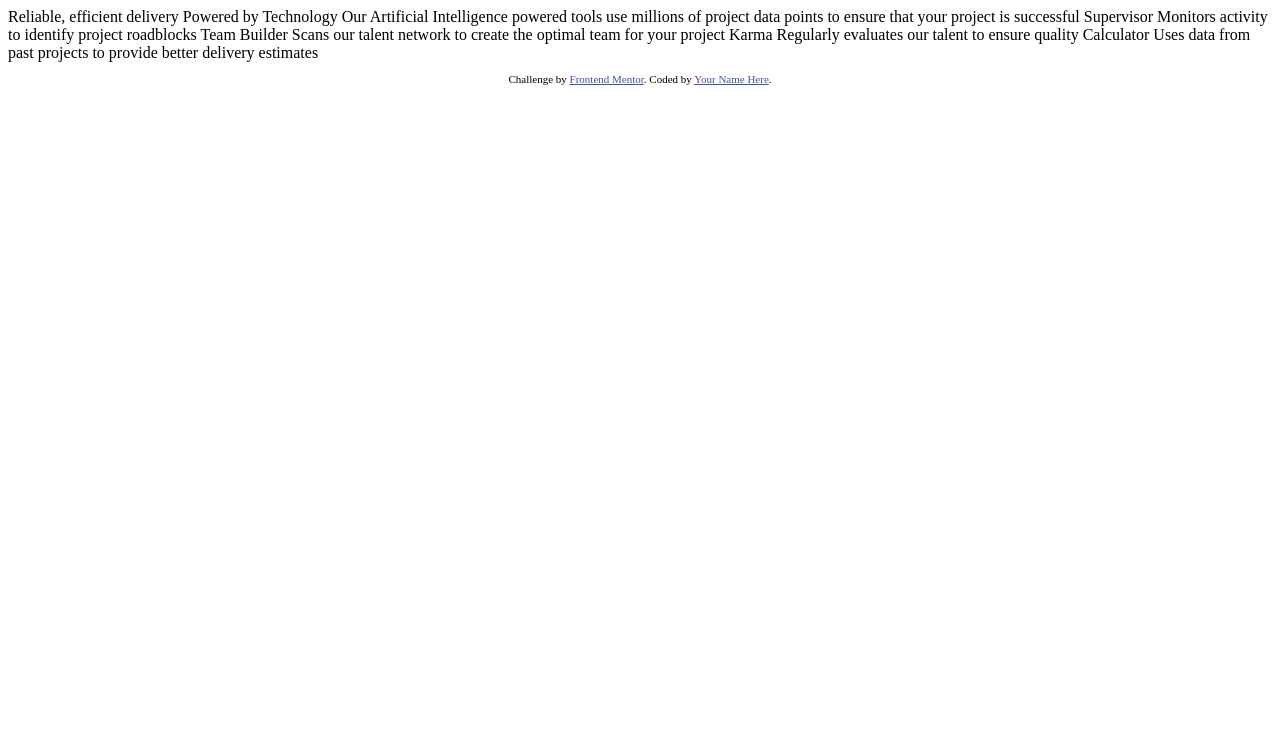
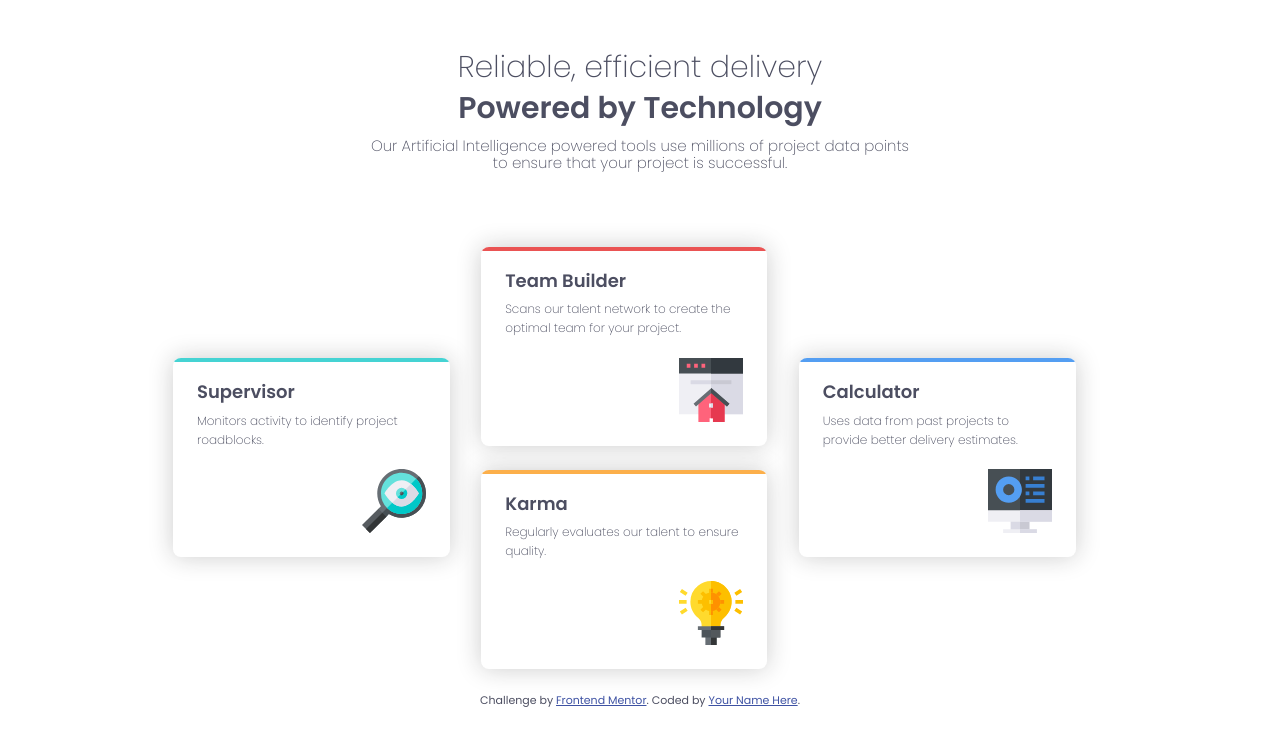
Before and after one commit to Alil0l/four-card-feature-section-master, a plain HTML site: page index.html in a window 1280 px wide. Drawn offline with Linux system fonts and the light colour scheme.

Commit message:
finished this task from front-end mentor

```diff
--- a/index.html
+++ b/index.html
@@ -1,44 +1,97 @@
 <!DOCTYPE html>
 <html lang="en">
   <head>
-  <meta charset="UTF-8">
-  <meta name="viewport" content="width=device-width, initial-scale=1.0"> <!-- displays site properly based on user's device -->
+    <meta charset="UTF-8" />
+    <meta name="viewport" content="width=device-width, initial-scale=1.0" />
+    <!-- displays site properly based on user's device -->
 
-  <link rel="icon" type="image/png" sizes="32x32" href="./images/favicon-32x32.png">
+    <link
+      rel="icon"
+      type="image/png"
+      sizes="32x32"
+      href="./images/favicon-32x32.png"
+    />
 
     <title>Frontend Mentor | Four card feature section</title>
-
+    <link rel="stylesheet" href="normalize.css" />
+    <link rel="stylesheet" href="style.css" />
     <!-- Feel free to remove these styles or customise in your own stylesheet 👍 -->
+    <link rel="preconnect" href="https://fonts.googleapis.com" />
+    <link rel="preconnect" href="https://fonts.gstatic.com" crossorigin />
+    <link
+      href="https://fonts.googleapis.com/css2?family=Poppins:wght@200;300;400;600;800&display=swap"
+      rel="stylesheet"
+    />
     <style>
-    .attribution { font-size: 11px; text-align: center; }
-    .attribution a { color: hsl(228, 45%, 44%); }
+      .attribution {
+        font-size: 11px;
+        text-align: center;
+      }
+      .attribution a {
+        color: hsl(228, 45%, 44%);
+      }
     </style>
   </head>
   <body>
-
-  Reliable, efficient delivery
-  Powered by Technology
-
-  Our Artificial Intelligence powered tools use millions of project data points
-  to ensure that your project is successful
-
-  Supervisor
-  Monitors activity to identify project roadblocks
-
-  Team Builder
-  Scans our talent network to create the optimal team for your project
-
-  Karma
-  Regularly evaluates our talent to ensure quality
-
-  Calculator
-  Uses data from past projects to provide better delivery estimates
-
+    <div class="header">
+      <h4>Reliable, efficient delivery</h4>
+      <h1>Powered by Technology</h1>
+      <p>
+        Our Artificial Intelligence powered tools use millions of project data
+        points to ensure that your project is successful.
+      </p>
+    </div>
+    <div class="section">
+      <div class="cards-container">
+        <div class="cards-container-left">
+          <div class="card card-1">
+            <div class="card-text">
+              <h2>Supervisor</h2>
+              <p>Monitors activity to identify project roadblocks.</p>
+            </div>
+            <img src="images/icon-supervisor.svg" alt="Supervisor-icon" />
+          </div>
+        </div>
+        <div class="cards-container-center">
+          <div class="card card-2">
+            <div class="card-text">
+              <h2>Team Builder</h2>
+              <p>
+                Scans our talent network to create the optimal team for your
+                project.
+              </p>
+            </div>
+            <img src="images/icon-team-builder.svg" alt="teambuilder-icon" />
+          </div>
+          <div class="card card-3">
+            <div class="card-text">
+              <h2>Karma</h2>
+              <p>Regularly evaluates our talent to ensure quality.</p>
+            </div>
+            <img src="images/icon-karma.svg" alt="karma-icon" />
+          </div>
+        </div>
+        <div class="cards-container-right">
+          <div class="card card-4">
+            <div class="card-text">
+              <h2>Calculator</h2>
+              <p>
+                Uses data from past projects to provide better delivery
+                estimates.
+              </p>
+            </div>
+            <img src="images/icon-calculator.svg" alt="Calculator-icon" />
+          </div>
+        </div>
+      </div>
+    </div>
 
     <footer>
       <p class="attribution">
-      Challenge by <a href="https://www.frontendmentor.io?ref=challenge" target="_blank">Frontend Mentor</a>.
-      Coded by <a href="#">Your Name Here</a>.
+        Challenge by
+        <a href="https://www.frontendmentor.io?ref=challenge" target="_blank"
+          >Frontend Mentor</a
+        >. Coded by <a href="#">Your Name Here</a>.
       </p>
     </footer>
   </body>
--- /dev/null
+++ b/style.css
@@ -0,0 +1,170 @@
+/* Global rules */
+:root {
+  --primary-red: hsl(0, 78%, 62%);
+  --primary-cyan: hsl(180, 62%, 55%);
+  --primary-orange: hsl(34, 97%, 64%);
+  --primary-blue: hsl(212, 86%, 64%);
+  --neutral-dablue: hsl(234, 12%, 34%);
+  --neutral-grblue: hsl(229, 6%, 66%);
+  --neutral-liblue: hsl(0, 0%, 98%);
+}
+
+* {
+  padding: 0;
+  margin: 0;
+  -webkit-box-sizing: border-box;
+  -moz-box-sizing: border-box;
+  box-sizing: border-box;
+}
+
+html {
+  scroll-behavior: smooth;
+}
+body {
+  min-height: 100vh;
+  min-height: 100svh;
+  font-family: "Poppins", sans-serif;
+  font-size: 15px;
+  color: var(--neutral-dablue);
+}
+/* End of Global rules */
+
+/* styling header */
+.header {
+  display: flex;
+  flex-direction: column;
+  align-items: center;
+  text-align: center;
+  margin: 50px auto;
+  padding: 0 25px;
+  width: 80%;
+  max-width: 600px;
+}
+.header h4 {
+  font-weight: 200;
+  font-size: 2em;
+}
+.header h1 {
+  margin: 6px 0 12px 0;
+  font-size: 2em;
+  font-weight: 600;
+}
+.header p {
+  font-weight: 200;
+}
+/* end of styling header */
+
+/* start styling section */
+.section {
+  margin: auto;
+  padding: 0 20px;
+  max-width: 80%;
+}
+.cards-container {
+  display: flex;
+  padding: 25px;
+  align-items: center;
+  justify-content: space-between;
+}
+.cards-container-left {
+  width: 33%;
+}
+.cards-container-center {
+  display: flex;
+  flex-direction: column;
+  gap: 24px;
+  width: 34%;
+}
+.cards-container-right {
+  width: 33%;
+}
+.cards-container .card {
+  overflow: hidden;
+  width: 90%;
+  background-color: white;
+  display: flex;
+  flex-direction: column;
+  align-items: flex-end;
+  justify-content: space-between;
+  border-radius: 8px;
+  box-shadow: 0px 0px 24px 0px rgba(204, 204, 204, 0.98);
+}
+.card-text {
+  width: 100%;
+  padding: 20px 24px;
+}
+.card-text h2 {
+  font-weight: 600;
+  font-size: 18px;
+  padding-bottom: 8px;
+}
+.card-text p {
+  font-weight: 200;
+  font-size: 12px;
+  line-height: 1.6;
+}
+.card img {
+  max-width: 30%;
+  margin-bottom: 24px;
+  margin-right: 24px;
+}
+.card-1::before {
+  content: "";
+  background-color: var(--primary-cyan);
+  width: 100%;
+  height: 4px;
+}
+.card-2::before {
+  content: "";
+  background-color: var(--primary-red);
+  width: 100%;
+  height: 4px;
+}
+.card-3::before {
+  content: "";
+  background-color: var(--primary-orange);
+  width: 100%;
+  height: 4px;
+}
+.card-4::before {
+  content: "";
+  background-color: var(--primary-blue);
+  width: 100%;
+  height: 4px;
+}
+/* end of styling section */
+
+/* Apply for small screens */
+@media (max-width: 700px) {
+  .section {
+    margin: 10px auto 40px auto;
+  }
+  .header {
+    margin: 40px auto 10px auto;
+  }
+  .header h4 {
+    font-weight: 200;
+    font-size: 1.2em;
+  }
+  .header h1 {
+    margin: 6px 0 12px 0;
+    font-size: 1.2em;
+    font-weight: 600;
+  }
+  .header p {
+    font-weight: 200;
+  }
+  .cards-container {
+    flex-direction: column;
+    gap: 24px;
+    padding: 0px;
+  }
+  .cards-container .card {
+    width: 100%;
+  }
+  .cards-container-left,
+  .cards-container-right,
+  .cards-container-center {
+    width: 100%;
+  }
+}
```
Also changed, not shown: design/desktop-design.jpg (deleted), design/desktop-preview.jpg (deleted), design/mobile-design.jpg (deleted), normalize.css (added), 3 other files. Lines whose indentation alone changed are shown as unchanged.
